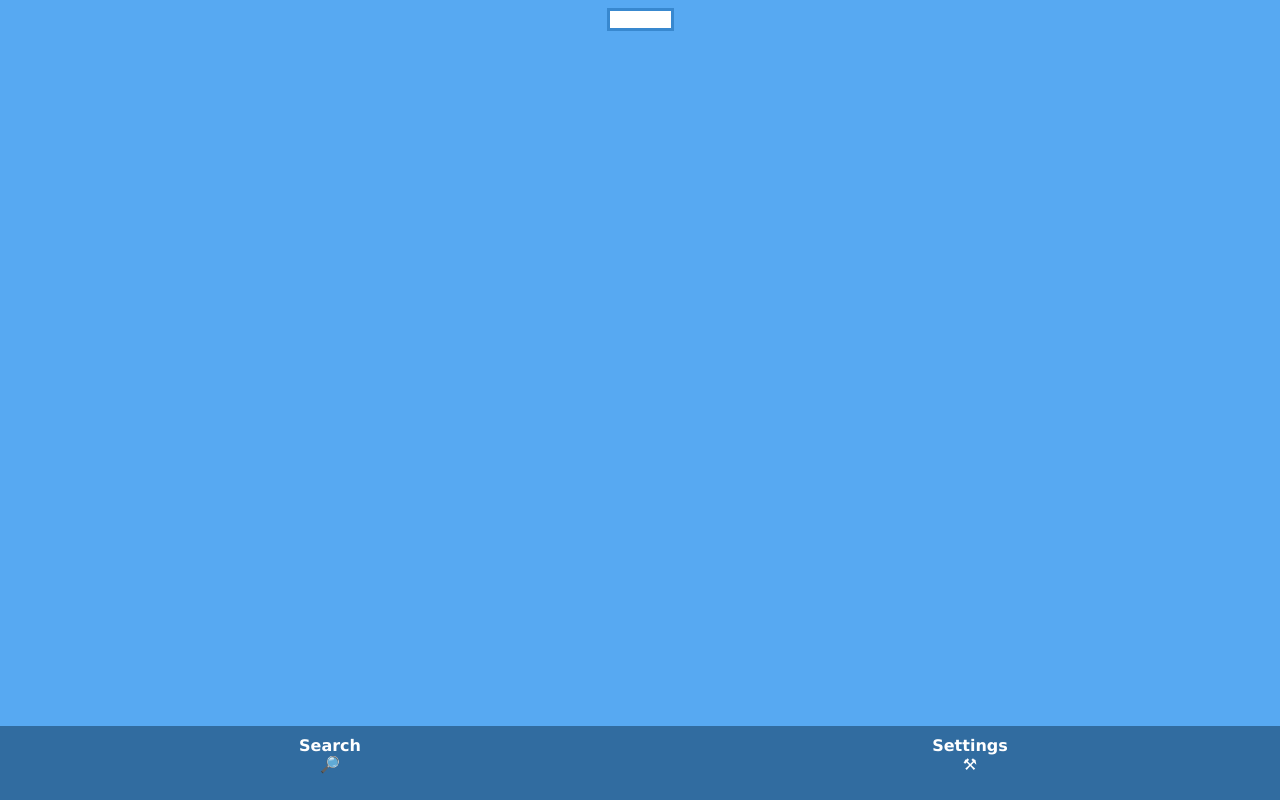
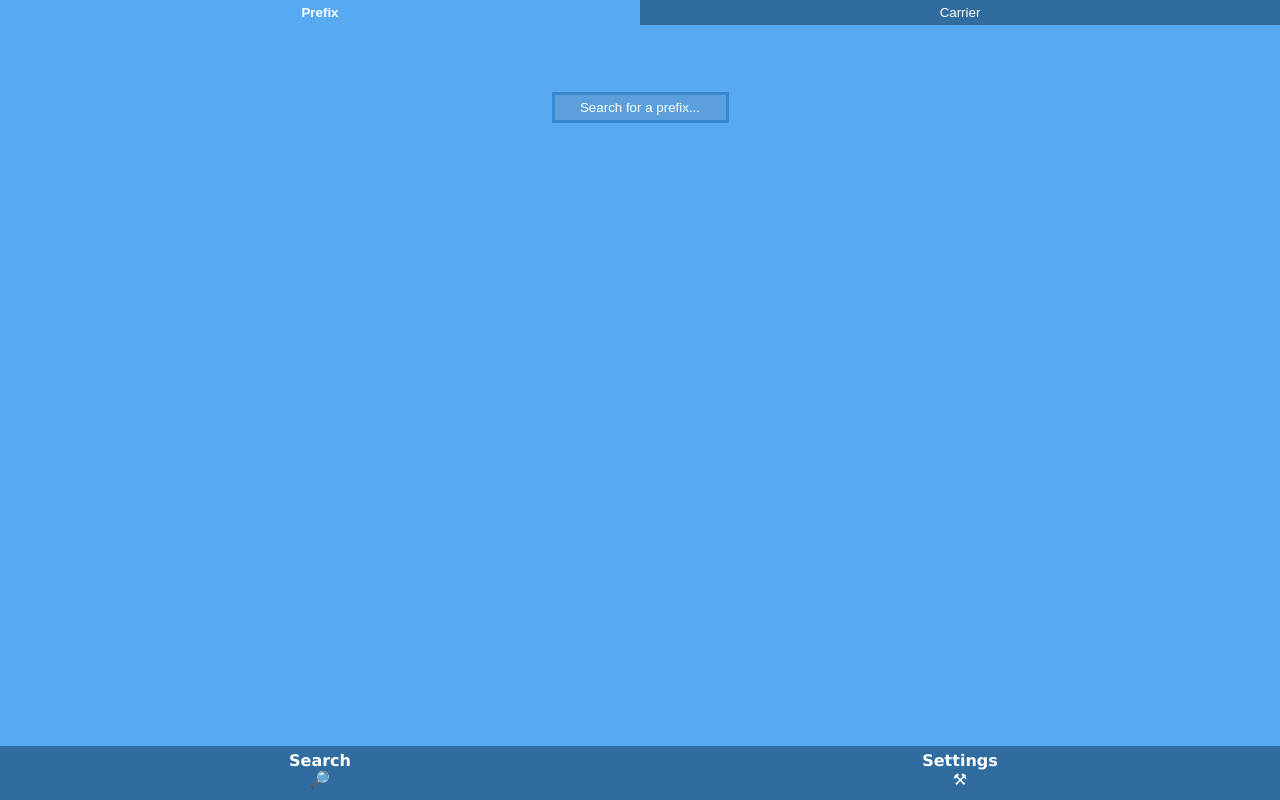
Before and after one commit to Leeous/bcbs-prefix-explorer, a React (Vite) app: page / in a window 1280 px wide. Built offline with nearby package versions, Linux system fonts and the light colour scheme.

Commit message:
add carrier search logic, add settings categories

```diff
--- a/src/App.css
+++ b/src/App.css
@@ -5,6 +5,8 @@ body {
 	text-align: center;
 	min-width: 300px;
 	min-height: 300px;
+	margin: 0;
+	padding: 0;
 }
 
 form {
@@ -22,7 +24,7 @@ a {
 	position: fixed;
 	width: 100%;
 	padding-left: 0;
-	bottom: 0;
+	bottom: -10px;
 	right: 0;
 	left: 0;
 }
@@ -41,7 +43,7 @@ a {
 	font-weight: bold;
 	width: 100%;
 	height: 100%;
-	padding: 10px;
+	padding: 5px 0;
 	text-decoration: none;
 }
 
@@ -57,9 +59,58 @@ a {
 	display: none;
 }
 
+.button-normal {
+	border: solid 3px #3888cf;
+}
+
 #searchText {
-	border: solid 3px #3888cf;
-	text-transform: uppercase;
+	background-color: #5ba0dd;
+	padding: 5px;
+	margin-top: 5em;
+	/* text-transform: uppercase; */
 	text-align: center;
+	color: white;
+}
+
+#searchText::placeholder {
+	color: rgb(255, 255, 255);
+}
+
+.searchType {
+	display: flex;
+	justify-content: space-evenly;
+}
+
+.searchType input[type="button"] {
+	display: inline-block;
+	width: 100%;
+	padding: 5px;
+	border: none;
+	background-color: #316ca0;
+	color: white;
+	cursor: pointer;
+}
+
+.searchType input[type="button"].active {
+	background-color: #57a9f2;
+	font-weight: bold;
+	cursor: default;
+}
+
+.searchType input[type="button"]:hover {
+	background-color: #57a9f2;
 	font-weight: bold;
 }
+
+/* Settings */
+
+.settings-cat {
+	text-align: left;
+	margin: 0;
+}
+
+.settings-cat summary {
+	background-color: #316ca0;
+	padding: 10px;
+	cursor: pointer;
+}
--- a/src/components/Navigation.jsx
+++ b/src/components/Navigation.jsx
@@ -4,7 +4,7 @@ import { NavLink } from 'react-router-dom'
 
 function Navigation() {
     return(
-        <nav id='navigation'>
+        <nav id="navigation">
             <ul>
                 <li><NavLink to="/">Search<br/>&#x1F50E;</NavLink></li>
                 <li><NavLink to="/settings">Settings<br/>&#9874;</NavLink></li>
--- a/src/components/Search.jsx
+++ b/src/components/Search.jsx
@@ -1,19 +1,85 @@
-import BCBSDB from '../assets/bcbs_db.json'
+import BCBSDB from '../assets/bcbs_db.json';
+let searchType = "prefix";
+
+function changeSearchType(event, type) {
+    const searchTextElement = document.querySelector("#searchText");
+    // Cancel search type switch if it matches attempted value
+    if (searchType == type) { return }
+    searchType = type;
+    console.log(searchType, event);
+
+    // Change active tab class
+    document.querySelector(".searchType .active").classList = "";
+    event.target.classList.add("active");
+
+    // Set search type
+    if (type == "carrier") {
+        searchTextElement.setAttribute("placeholder", "Search for a carrier...");
+        searchTextElement.removeAttribute("maxlength");
+
+    } else if (type == "prefix") {
+        searchTextElement.setAttribute("placeholder", "Search for a prefix...");
+        searchTextElement.setAttribute("maxlength", 3);
+    }
+
+    // TODO: add payer IDs to DB
+    /*else if (type == "payer_id") {
+        searchTextElement.setAttribute("placeholder", "Search for a payer ID...");
+    }*/
+
+    // Clear the search input
+    searchTextElement.value = "";
+    // Clear search results
+    searchBox.innerHTML = "";
+}
 
 function Search() {
     function searchDB(e) {
-        let searchValue = e.toLocaleUpperCase();
+        // Set search value to lower case to ignore casing
+        let searchValue = e.toLocaleLowerCase();
+
+        // TODO: add this to prefix search only
+        // Clear search box if searchText length is < 3. Might change this behaviour.
+        // if (searchValue.length < 3) { searchBox.innerHTML = ""; }
+
+        // Clear search box on next to display next hit
+        if (searchBox.hasChildNodes() && searchValue.length != 3 ) { searchBox.innerHTML = "" };
+
+
         // Ensure we wait for the full prefix to attempt a match
-        // Loop over JSON to find prefix TODO: add carrier, payer ID, and number search
-        // Clear search box if searchText length is < 3. Might change this behaviour.
-        if (searchValue.length < 3) { searchBox.innerHTML = ""; }
+        // if (searchValue.length == 3) {
+        for (let i = 0; i < BCBSDB.length; i++) {
+            if (BCBSDB[i][searchType].toLocaleLowerCase() == searchValue) {
 
-        if (searchValue.length == 3) {
-            for (let i = 0; i < BCBSDB.length; i++) {
-                let prefixValue = BCBSDB[i]["prefix"];
-                if (prefixValue == searchValue.toLocaleUpperCase()) {
-                    // Clear search box on next to display next hit
-                    if (searchBox.hasChildNodes()) { searchBox.innerHTML = "" };
+                // If carrier search, ONLY display carrier number and numbers from the first result
+                if (BCBSDB[i].carrier != "Prefix Not in Use" && searchType == "carrier") {
+                    searchBox.insertAdjacentHTML('beforeend', `<p><b>${BCBSDB[i].carrier}</b> can be reached using the methods listed below.</p>`);
+
+                    // Display carrier benefits phone number, if it exists
+                    if (BCBSDB[i].benefits_phone_number) {
+                        try {
+                            searchBox.insertAdjacentHTML('beforeend', `<p>Phone Number (benefits): ${"<br/><span>" + JSON.parse(BCBSDB[i].benefits_phone_number).phone_numbers.join('<br/>') + "</span>"}</p>`);
+                            return;
+                        } catch (e) {
+                            console.log("Carrier has a single phone number for benefits.")
+                        }
+                        searchBox.insertAdjacentHTML('beforeend', `<p>Phone Number (benefits):<br/> ${BCBSDB[i].benefits_phone_number}</p>`);
+                    }
+
+                    // Display carrier claims phone number, if it exists
+                    if (BCBSDB[i].claims_phone_number) {
+                        try {
+                            searchBox.insertAdjacentHTML('beforeend', `<p>Phone Number (claims): ${"<br/><span>" + JSON.parse(BCBSDB[i].claims_phone_number).phone_numbers.join('<br/>') + "</span>"}</p>`);
+                            return;
+                        } catch (e) {
+                            console.log("Carrier has a single phone number for claims.")
+                        }
+                        searchBox.insertAdjacentHTML('beforeend', `<p>Phone Number (claims):<br/> ${BCBSDB[i].claims_phone_number}</p>`);
+                    }
+
+                    return;
+                }
+
 
                 // Display carrier name, if it exists
                 if (BCBSDB[i].carrier != "Prefix Not in Use") {
@@ -30,33 +96,42 @@ function Search() {
                 // Display carrier benefits phone number, if it exists
                 if (BCBSDB[i].benefits_phone_number) {
                     try {
-                            searchBox.insertAdjacentHTML('beforeend', `<p>Phone Number (benefits): ${"<br/><span>" + JSON.parse(BCBSDB[i].benefits_phone_number).phone_numbers.join(',<br/>') + "</span>"}</p>`);
+                        searchBox.insertAdjacentHTML('beforeend', `<p>Phone Number (benefits): ${"<br/><span>" + JSON.parse(BCBSDB[i].benefits_phone_number).phone_numbers.join('<br/>') + "</span>"}</p>`);
                         return;
                     } catch (e) {
                         console.log("Carrier has a single phone number for benefits.")
                     }
-                        searchBox.insertAdjacentHTML('beforeend', `<p>Phone Number (benefits): ${BCBSDB[i].benefits_phone_number}</p>`);
+                    searchBox.insertAdjacentHTML('beforeend', `<p>Phone Number (benefits):<br/> ${BCBSDB[i].benefits_phone_number}</p>`);
                 }
 
                 // Display carrier claims phone number, if it exists
                 if (BCBSDB[i].claims_phone_number) {
-                        searchBox.insertAdjacentHTML('beforeend', `<p>Phone Number (claims): ${BCBSDB[i].claims_phone_number}</p>`);
+                    try {
+                        searchBox.insertAdjacentHTML('beforeend', `<p>Phone Number (claims): ${"<br/><span>" + JSON.parse(BCBSDB[i].claims_phone_number).phone_numbers.join('<br/>') + "</span>"}</p>`);
+                        return;
+                    } catch (e) {
+                        console.log("Carrier has a single phone number for claims.")
+                    }
+                    searchBox.insertAdjacentHTML('beforeend', `<p>Phone Number (claims):<br/> ${BCBSDB[i].claims_phone_number}</p>`);
+                }
             }
         }
     }
 
-            // if (!foundHit) {
-            // 	searchBox.insertAdjacentHTML('beforeend', `<p>aaaaaaa</p>`);
-            // }
-        }
-    }
+    return (
+        <>
+            <form>
+                <div className="searchType">
+                    <input onClick={(e) => changeSearchType(e, "prefix")} type="button" className="active" value="Prefix" />
+                    <input onClick={(e) => changeSearchType(e, "carrier")} type="button" value="Carrier" />
+                    {/* <input onClick={(e) => changeSearchType(e, "payer_id")} type="button" value="Payer ID"  /> */}
+                </div>
+                <input onChange={(e) => searchDB(e.target.value)} autoComplete='off' maxLength="3" type="text" size={18} placeholder="Search for a prefix..." name="Prefix" className="button-normal" id="searchText" />
 
-    return (
-        <form>
-            <input onChange={(e) => searchDB(e.target.value)} autoComplete='off' maxLength="3" type="text" size={5} name="Prefix" id="searchText" />
+                <div id="searchBox"></div>
                 {/* <input type="submit" value="Go" onClick={searchDB()} onSubmit={() => searchDB()} hidden /> */}
-            <div id="searchBox"></div>
             </form>
+        </>
     );
 }
 
--- a/src/components/Settings.jsx
+++ b/src/components/Settings.jsx
@@ -1,6 +1,13 @@
 function Settings() {
     return (
-        <p>oops</p>
+        <>
+            <details className="settings-cat">
+                <summary>Appearance</summary>
+
+            </details>
+
+            <button className="button-normal">Reset all</button>
+        </>
     );
 }
 
```
Lines whose indentation alone changed are shown as unchanged.
